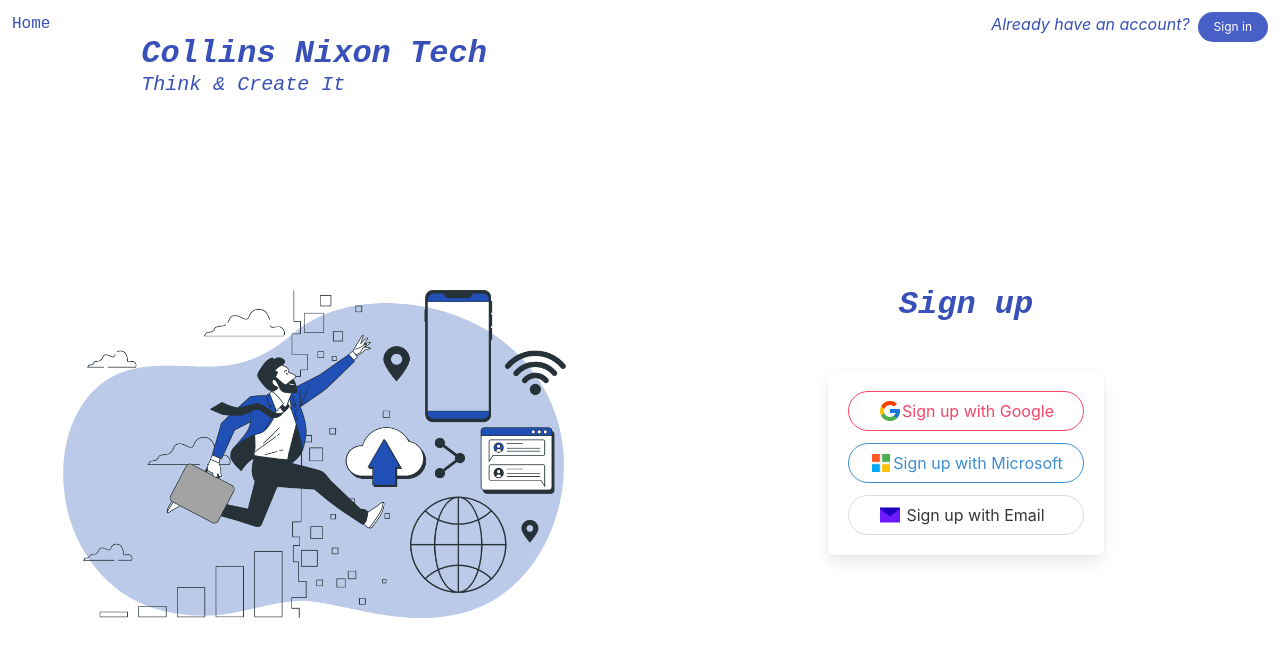
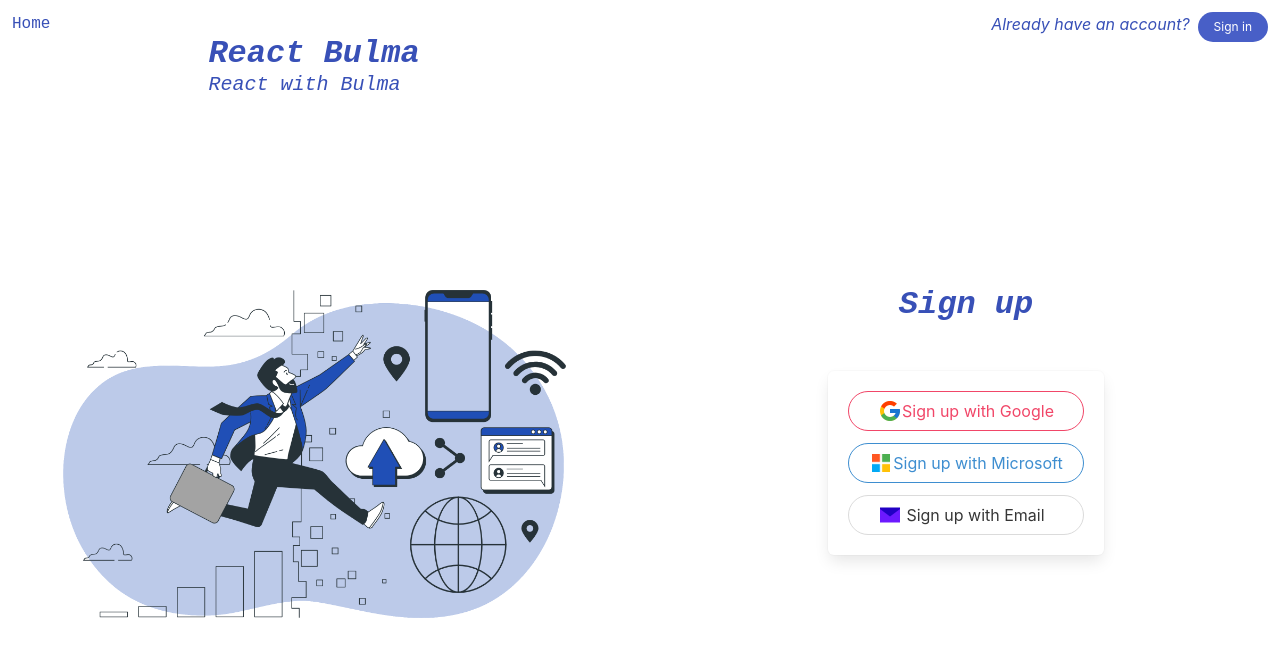
Before and after one commit to cngetich37/React-Bulma, a React (Vite) app: page / in a window 1280 px wide. Shown: the top 656 px of the page. Built offline with nearby package versions, Linux system fonts and the light colour scheme.

Commit message:
added react with bulma

```diff
--- a/package.json
+++ b/package.json
@@ -1,5 +1,5 @@
 {
-  "name": "cnixontechtutorials",
+  "name": "react-bulma",
   "private": true,
   "version": "0.0.0",
   "type": "module",
--- a/src/components/Home.jsx
+++ b/src/components/Home.jsx
@@ -18,10 +18,10 @@ function Home() {
               </div>
               <div class="is-flex is-justify-content-center">
                 <div class="title is-link is-size-3 is-italic has-text-link-dark is-family-monospace">
-                  Collins Nixon Tech
+                  React Bulma
                   <br />
                   <div class="subtitle is-link is-size-5 is-italic has-text-link-dark is-family-monospace">
-                    Think & Create It
+                    React with Bulma
                   </div>
                 </div>
               </div>
--- a/src/components/RecoverPassword.jsx
+++ b/src/components/RecoverPassword.jsx
@@ -17,10 +17,10 @@ function RecoverPassword() {
               </div>
               <div class="is-flex is-justify-content-center">
                 <div class="title is-link is-size-3 is-italic has-text-link-dark is-family-monospace">
-                  Collins Nixon Tech
+                  React Bulma
                   <br />
                   <div class="subtitle is-link is-size-5 is-italic has-text-link-dark is-family-monospace">
-                    Think & Create It
+                    React with Bulma
                   </div>
                 </div>
               </div>
--- a/src/components/SignIn.jsx
+++ b/src/components/SignIn.jsx
@@ -17,10 +17,10 @@ function SignIn() {
               </div>
               <div class="is-flex is-justify-content-center">
                 <div class="title is-link is-size-3 is-italic has-text-link-dark is-family-monospace">
-                  Collins Nixon Tech
+                  React Bulma
                   <br />
                   <div class="subtitle is-link is-size-5 is-italic has-text-link-dark is-family-monospace">
-                    Think & Create It
+                    React with Bulma
                   </div>
                 </div>
               </div>
--- a/src/components/SignUp.jsx
+++ b/src/components/SignUp.jsx
@@ -17,10 +17,10 @@ function SignUp() {
               </div>
               <div class="is-flex is-justify-content-center">
                 <div class="title is-link is-size-3 is-italic has-text-link-dark is-family-monospace">
-                  Collins Nixon Tech
+                  React Bulma
                   <br />
                   <div class="subtitle is-link is-size-5 is-italic has-text-link-dark is-family-monospace">
-                    Think & Create It
+                    React with Bulma
                   </div>
                 </div>
               </div>
```
